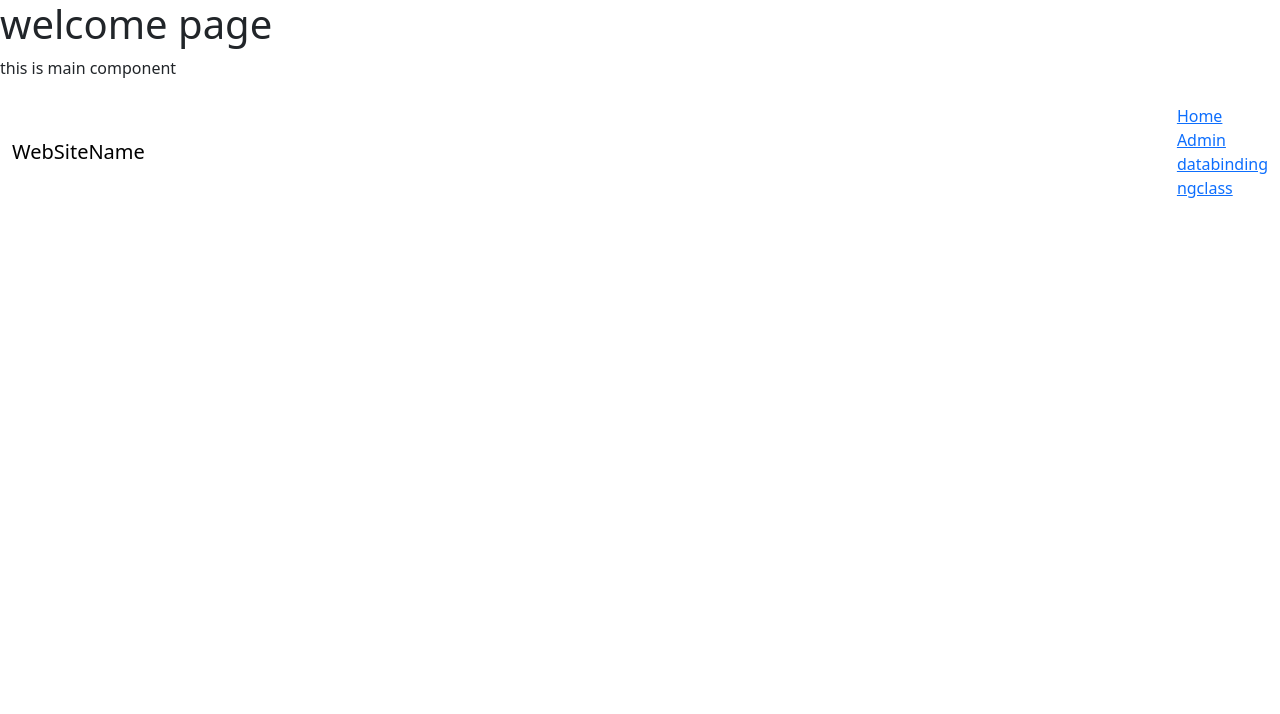
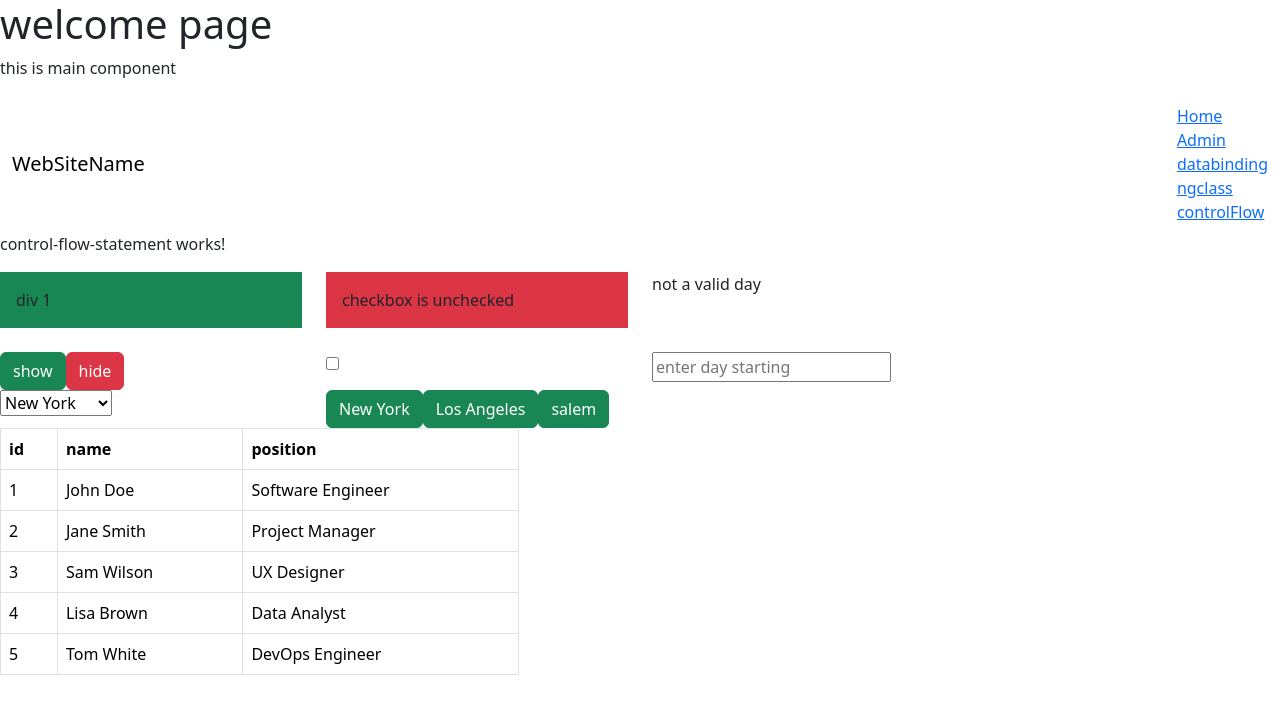
Before and after one commit to DhayanithiVasanthakumar/angular-19, an Angular app in the folder l1/: page /controlFlow in a window 1280 px wide. Before the commit this address led to /. Shown: the top 714 px of the page. Built offline with nearby package versions, Linux system fonts and the light colour scheme.

Commit message:
control flow statement

```diff
--- a/l1/src/app/app.html
+++ b/l1/src/app/app.html
@@ -32,6 +32,7 @@
         <li><a routerLink="admin">Admin</a></li>
         <li><a routerLink="databinding">databinding</a></li>
         <li><a routerLink="ngclass">ngclass</a></li>
+        <li><a routerLink="controlFlow">controlFlow</a></li>
       </ul>
     </div>
   </div>
--- a/l1/src/app/app.routes.ts
+++ b/l1/src/app/app.routes.ts
@@ -2,6 +2,7 @@ import { Routes } from '@angular/router';
 import { Admin } from '../components/admin/admin';
 import { DataBinding } from '../components/data-binding/data-binding';
 import { NgClass } from '../components/ng-class/ng-class';
+import { ControlFlowStatement } from '../components/control-flow-statement/control-flow-statement';
 
 export const routes: Routes = [
     //default route
@@ -22,5 +23,9 @@ export const routes: Routes = [
     {
         path:'ngclass',
         component:NgClass
+    },
+    {
+        path:"controlFlow",
+        component:ControlFlowStatement
     }
 ];
--- /dev/null
+++ b/l1/src/components/control-flow-statement/control-flow-statement.html
@@ -0,0 +1,96 @@
+<p>control-flow-statement works!</p>
+
+<div class="row">
+    <div class="col-3">
+
+        @if (div1Visible==true) {
+        <div class="bg-success p-3">
+            div 1
+        </div>
+      }
+    </div>
+
+    <div class="col-3">
+        @if(isChecked==true) {
+        <div class="bg-primary p-3">
+            checkbox is checked
+        </div>
+    }
+    @else {
+         <div class="bg-danger p-3">
+            checkbox is unchecked
+        </div>
+    }
+    </div>
+    <div class="col-3">
+        @if (dayName=="mon") {
+        <span>monday</span>
+        }@else if (dayName=="tue") {
+        <span>tuesday</span>
+        }@else if (dayName=="wed") {
+        <span>wednesday</span>
+        }@else if (dayName=="thu") {
+        <span>thursday</span>
+        }@else if (dayName=="fri") {
+        <span>friday</span>
+        }@else if (dayName=="sat") {
+        <span>saturday</span>
+        }@else if (dayName=="sun") {
+        <span>sunday</span>
+        }@else {
+        <span>not a valid day</span>
+    }
+    </div>
+</div>
+
+<div class="row pt-4">
+    <div class="col-3">
+       <button class="btn btn-success" (click)="hideShowDiv1(true)">show</button>
+        <button class="btn btn-danger"(click)="hideShowDiv1(false)">hide</button>
+
+    </div>
+    <div class="col-3">
+       <input type="checkbox" [(ngModel)]="isChecked"/>
+    </div>
+    <div class="col-3">
+       <input type="text" [(ngModel)]="dayName" maxlength="3" placeholder="enter day starting"/>
+    </div>
+</div>
+
+<div class="row">
+    <div class="col-3">
+        <select>
+            @for (item of cityList; track $index) {
+                <option >{{item}}</option>
+            }
+        </select>
+    </div>
+    <div class="col-3">
+        @for (city of cityList; track $index) {
+            <button class="btn btn-success">{{city}}</button>
+        }
+    </div>
+</div>
+
+<div class="row">
+    <div class="col-5">
+        <table class="table table-bordered">
+            <thead>
+            <tr>
+                <th>id</th>
+                <th>name</th>
+                <th>position</th>
+            </tr>
+            </thead>
+            <tbody>
+                @for (item of employeeList; track $index) {
+                    <tr>
+                        <td>{{$index+1}}</td>
+                        <td>{{item.name}}</td>
+                        <td>{{item.position}}</td>
+                    </tr>
+                }
+            </tbody>
+        </table>
+    </div>
+</div>
--- /dev/null
+++ b/l1/src/components/control-flow-statement/control-flow-statement.ts
@@ -0,0 +1,28 @@
+import { Component } from '@angular/core';
+import { FormsModule } from '@angular/forms';
+
+@Component({
+  selector: 'app-control-flow-statement',
+  imports: [FormsModule],
+  templateUrl: './control-flow-statement.html',
+  styleUrl: './control-flow-statement.css'
+})
+export class ControlFlowStatement {
+
+  div1Visible :boolean=true;
+  isChecked:boolean=false;
+  dayName:string="";
+  cityList:string[]=["New York","Los Angeles","salem"];
+
+  //array of objects
+  employeeList :any[] = [
+    {id: 1, name: "John Doe", position: "Software Engineer"},
+    {id: 2, name: "Jane Smith", position: "Project Manager"},
+    {id: 3, name: "Sam Wilson", position: "UX Designer"},
+    {id: 4, name: "Lisa Brown", position: "Data Analyst"},
+    {id: 5, name: "Tom White", position: "DevOps Engineer"}
+  ]
+  hideShowDiv1(isShow:boolean){
+    this.div1Visible=isShow;
+  }
+}
```
Also changed, not shown: l1/src/components/control-flow-statement/control-flow-statement.css (added), 1 other file (tests, documents, lock files or other folders).
